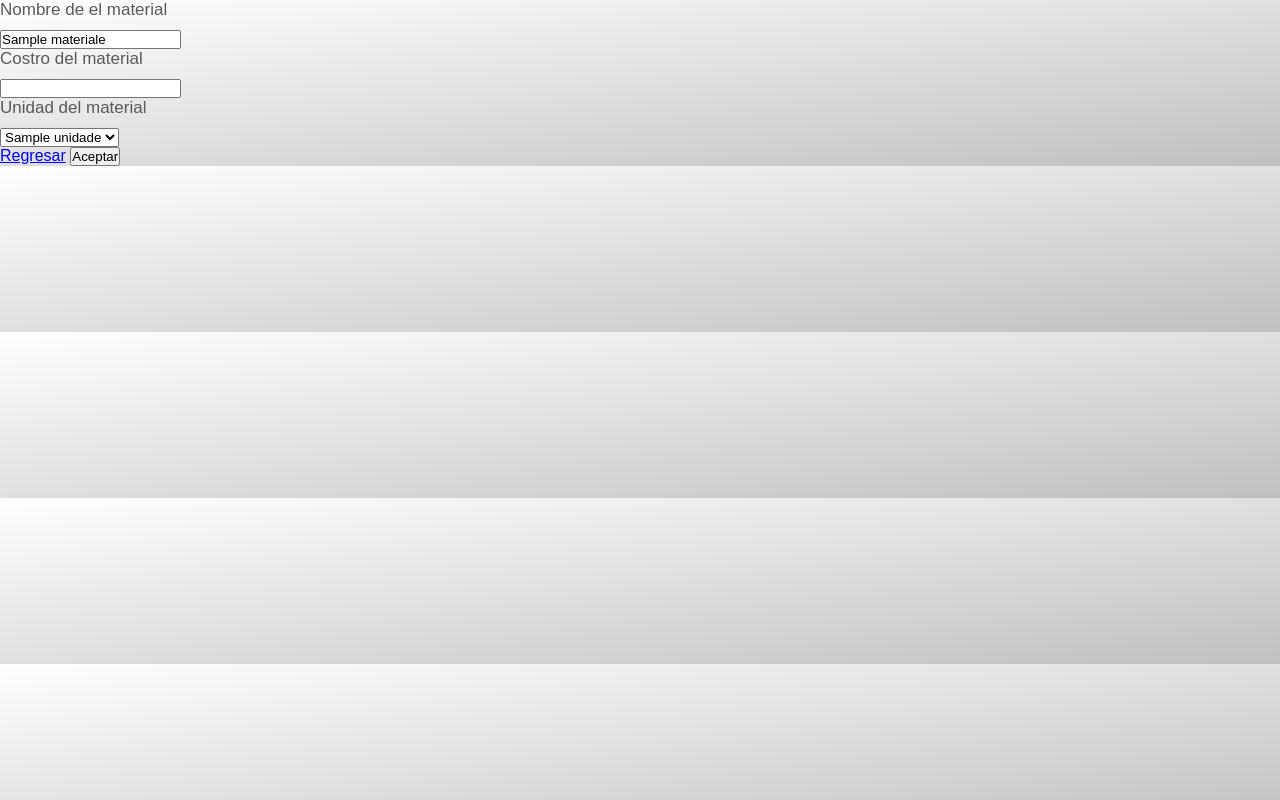
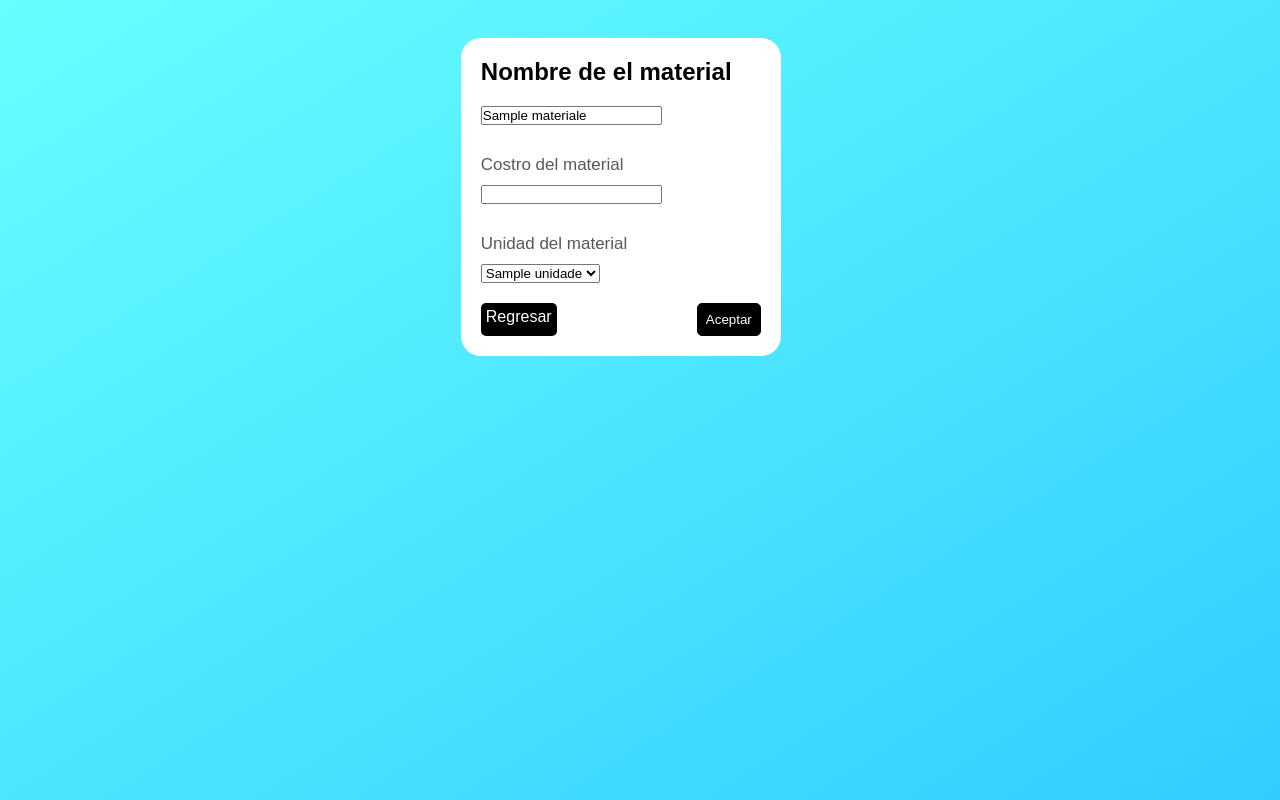
Before and after one commit to friendzone09/SCRBM, a Flask app: page /material/editar/1 in a window 1280 px wide. Run offline with Flask 3, Linux system fonts and the light colour scheme; a database or web service that is not in the repository returns one stand-in record (values such as "Sample title"); some libraries are stand-ins or nearby versions.

Commit message:
actualizacion 1.7

```diff
--- a/app/static/css/estilos.css
+++ b/app/static/css/estilos.css
@@ -637,6 +637,66 @@
 
 }
 
+.body_editar_material{
+    height: 100vh;
+    width: 100%;
+    background: linear-gradient(to top left, #33ccff 0%, #66ffff 100%);
+}
+
+.form_editar_material{
+    margin-left: 36%;
+    margin-top: 3%;
+    background-color: white;
+    padding: 20px;
+    width: 280px;
+    border-radius: 20px;
+}
+.form_editar_material h2{
+    margin-bottom: 20px;
+}
+
+.form_editar_material p{
+    margin-top: 10px;
+}
+
+.form_editar_material input{
+    margin-bottom: 20px;
+}
+
+.btns_editar_material{
+    display: flex;
+    justify-content: space-between;
+    margin-top: 20px;
+}
+
+.btns_editar_material a{
+    background-color: black;
+    text-decoration: none;
+    color: white;
+    padding: 5px;
+    border-radius: 5px;
+}
+
+.btns_editar_material a:hover{
+    background: linear-gradient(to top left, #33ccff 0%, #66ffff 100%);
+
+}
+
+.btns_editar_material button{
+    border: 1px solid black;
+    background-color: black;
+    text-decoration: none;
+    color: white;
+    padding: 8px;
+    border-radius: 5px;
+}
+
+.btns_editar_material button:hover{
+    border: linear-gradient(to top left, #33ccff 0%, #66ffff 100%) 1px solid;
+    background: linear-gradient(to top left, #33ccff 0%, #66ffff 100%);
+
+}
+
 
 /* FIN ESTILOS MATERIALES */
 
--- a/app/templates/editar_material.html
+++ b/app/templates/editar_material.html
@@ -9,7 +9,7 @@
 <div class="body_editar_material">
     <form method="post" action="{{url_for('editar_material_proceso', id_material= materiales[0])}}" class="form_editar_material">
         <input type="hidden" name="csrf_token" value="{{csrf_token()}}">
-        <p>Nombre de el material</p>
+        <h2>Nombre de el material</h2>
         <input type="text" name="nombre_material" value="{{materiales[1]}}">
         <p>Costro del material</p>
         <input type="number" name="costo_material" value="{{materiales[2]}}">
--- a/app/templates/materiales.html
+++ b/app/templates/materiales.html
@@ -28,8 +28,8 @@
                 <td>{{material.2}}</td>
                 <td>{{material.3}}</td>
                 <td>
-                    <a href="{{url_for('editar_material', id_material=material[0] )}}" class="btn_editar"><i class="fa-solid fa-pen-to-square" >Ed</i></a>
-                    <a class="btn_eliminar" href="#modal_eliminar_material_{{material[0]}}"><i class="fa-solid fa-trash">El</i></a>
+                    <a href="{{url_for('editar_material', id_material=material[0] )}}" class="btn_editar"><i class="fa-solid fa-pen-to-square" ></i></a>
+                    <a class="btn_eliminar" href="#modal_eliminar_material_{{material[0]}}"><i class="fa-solid fa-trash"></i></a>
                 </td>
 
             </tr>
--- a/app/templates/unidades.html
+++ b/app/templates/unidades.html
@@ -24,8 +24,8 @@
             <tr>
                 <td>{{unidad[1]}}</td>
                 <td>
-                    <a href="{{url_for('editar_unidad', id_unidad=unidad[0])}}" class="btn_editar"><i class="fa-solid fa-pen-to-square" >ED</i></a>
-                    <a class="btn_eliminar" href="#id_modal_eliminar_unidad_{{unidad[0]}}"><i class="fa-solid fa-trash">EL</i></a>
+                    <a href="{{url_for('editar_unidad', id_unidad=unidad[0])}}" class="btn_editar"><i class="fa-solid fa-pen-to-square" ></i></a>
+                    <a class="btn_eliminar" href="#id_modal_eliminar_unidad_{{unidad[0]}}"><i class="fa-solid fa-trash"></i></a>
                 </td>
 
 
```
